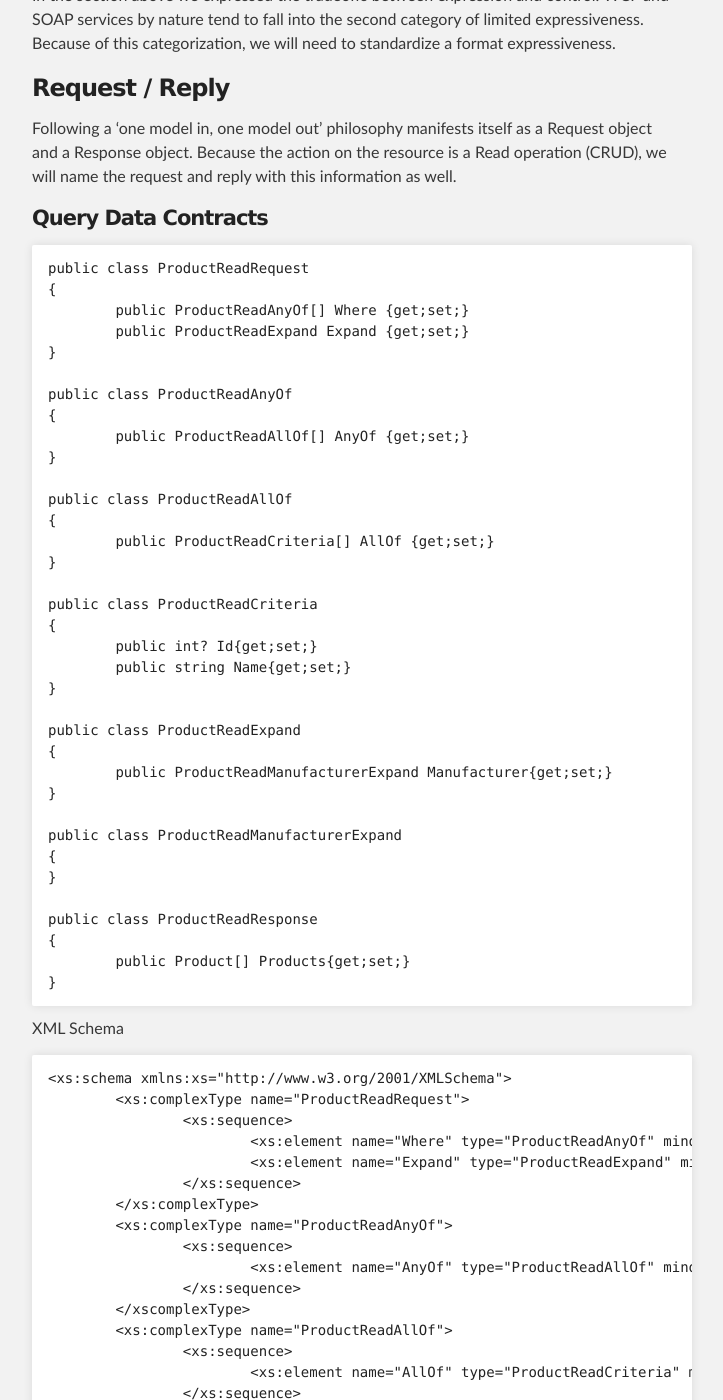
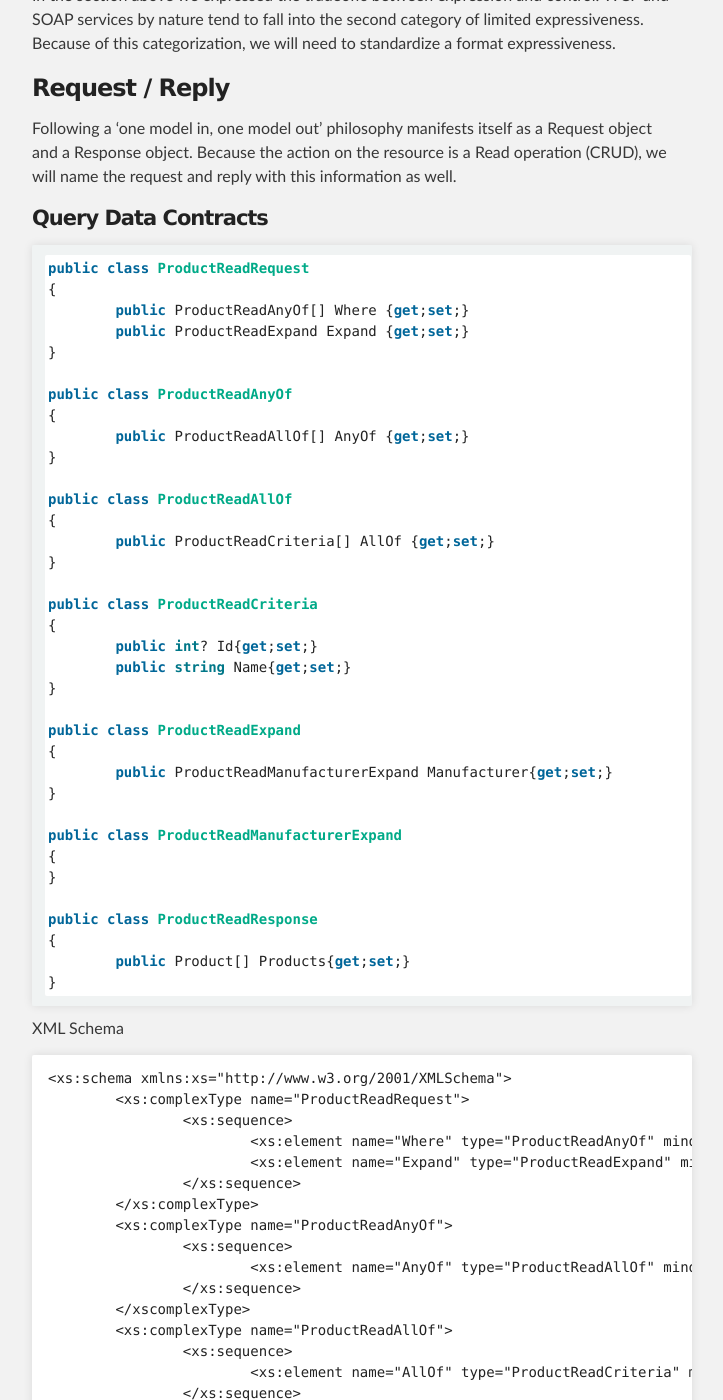
Before and after one commit to patrickhuber/patrickhuber.github.io, a Jekyll site: the page built from _posts/2014-10-04-writing-enterprise-class-service-contracts-queries.md, in a window 1280 px wide and 1400 px high, scrolled down 5638 px. Shown: the whole window, without its empty margins (288-1011 px from the left). Built offline with Jekyll 4.4.1, drawn with Linux system fonts in a browser that asks for light colours; some of the changed text lies outside the part shown.

Commit message:
Update 2014-10-04-writing-enterprise-class-service-contracts-queries.md
replaces all instances of CSharp with csharp

````diff
--- a/_posts/2014-10-04-writing-enterprise-class-service-contracts-queries.md
+++ b/_posts/2014-10-04-writing-enterprise-class-service-contracts-queries.md
@@ -19,13 +19,13 @@ All with similar meeting. The most common word  you see for service operations t
 For example, there are many ways to say "Return a Product". You might write something like this:
 
 ## First, Our Model
-```CSharp
+```csharp
 public class Product
 {
     public int Id {get;set;}
     public string Name {get;set;}
     public string Description {get;set;}
-	public Manufacturer Manufacturer {get;set;}
+    public Manufacturer Manufacturer {get;set;}
 }
 
 public class Manufacturer
@@ -37,7 +37,7 @@ public class Manufacturer
 ```
 
 #### A Simple Method Example
-```CSharp
+```csharp
 Product GetProduct(int id);
 ```
 
@@ -55,7 +55,7 @@ The important part is to remain consistent.
 What if you want to fetch a product by Name? Time to add another method.
 We don't want to be unclear about how to fetch a product, so we better describe what the product method is using as criteria.
 
-```CSharp
+```csharp
 Product GetProductById(int id);
 Product GetProductByName(string name);
 ```
@@ -80,7 +80,7 @@ Product GetProductByName(int name)
 What if you want to fetch a product by related products or fetch products and their related products?
 We typically add more methods. Now we need to start representing the return types as lists.
 
-```CSharp
+```csharp
 Product GetProductById(int id);
 Product GetProductByName(string name);
 ICollection<Product> GetProductListByManufacturerId(int id);
@@ -108,7 +108,7 @@ Command Query Response Segregation [(CQRS)](http://martinfowler.com/bliki/CQRS.h
 ### Simple Create, Update and Delete examples
 Lets take a simple approach to modifying a Product may take the form of the following.
 
-```CSharp
+```csharp
 void CreateProduct(Product product);
 void DeleteProduct(int id);
 void UpdateProduct(Product product);
@@ -236,7 +236,7 @@ Because the action on the resource is a Read operation (CRUD), we will name the
 
 #### Query Data Contracts
 
-```CSharp
+```csharp
 public class ProductReadRequest
 {
 	public ProductReadAnyOf[] Where {get;set;}
@@ -327,7 +327,7 @@ XML Schema
 
 #### Service Interface
 
-```CSharp
+```csharp
 public interface ProductService
 {
 	ProductReadResponse Read(ProductReadRequest request);
@@ -337,7 +337,7 @@ public interface ProductService
 
 WCF
 
-```CSharp
+```csharp
 var productReadRequest = new ProductReadRequest
 {
 	Where = new []
````
